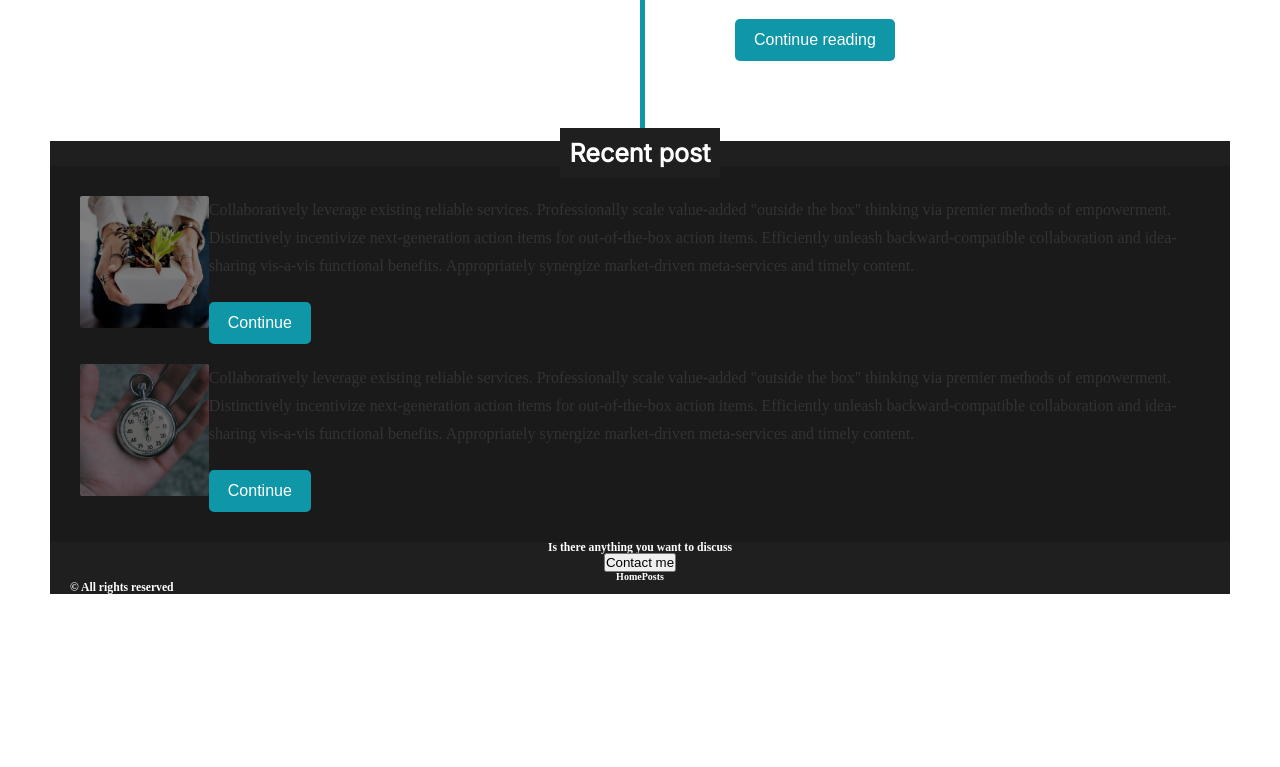
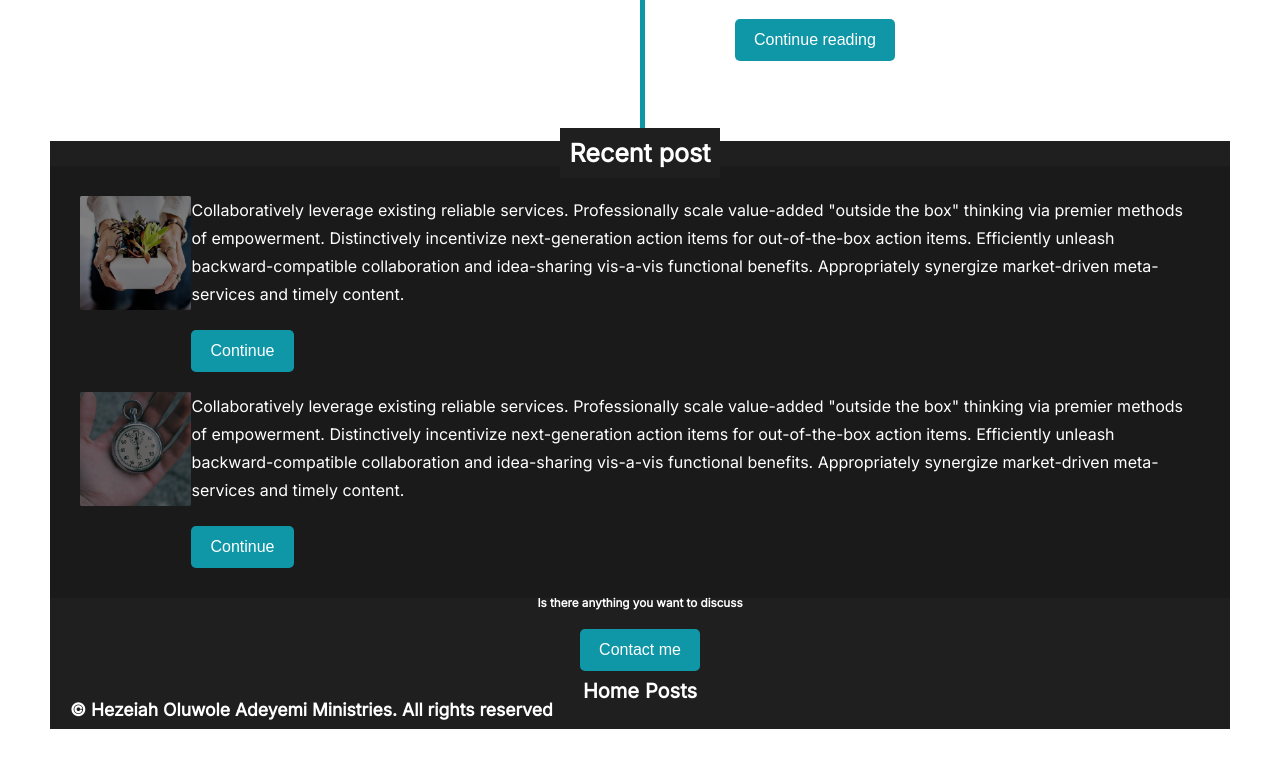
Before and after one commit to Atanda1/port, a website: page index.html in a window 1280 px wide. Shown: the part 1921-2688 px from the top of the page. Before the commit the page ends 2565 px from the top, so only its background shows below. Drawn offline with Linux system fonts and the light colour scheme.

Commit message:
typography

```diff
--- a/index.html
+++ b/index.html
@@ -51,7 +51,7 @@
                     <img src="img/grid1.png">
                 </div>
                 <div class="recent__grid__box__item__indi">
-                    <p class="feature__paragraph">
+                    <p class="feature__paragraph" id="wh">
                         Collaboratively leverage existing reliable services.
                 Professionally scale value-added "outside the box" thinking via premier methods of empowerment. Distinctively incentivize next-generation action items for out-of-the-box action items. Efficiently unleash backward-compatible collaboration and idea-sharing vis-a-vis functional benefits.
                 Appropriately synergize market-driven meta-services and timely content.
@@ -68,7 +68,7 @@
                     <img src="img/grid2.png">
                 </div>
                 <div  class="recent__grid__box__item__indi">
-                    <p class="feature__paragraph">
+                    <p class="feature__paragraph" id="wh">
                         Collaboratively leverage existing reliable services.
                 Professionally scale value-added "outside the box" thinking via premier methods of empowerment. Distinctively incentivize next-generation action items for out-of-the-box action items. Efficiently unleash backward-compatible collaboration and idea-sharing vis-a-vis functional benefits.
                 Appropriately synergize market-driven meta-services and timely content.
@@ -85,10 +85,10 @@
         </div>
         <div class="footer">
           <h3>Is there anything you want to discuss</h3>
-          <button>Contact me</button>
-          <div class="footer__in"><h4>Home</h4><h4>Posts</h4></div>
+          <button class="feature__button fmb">Contact me</button>
+          <div class="footer__in"><h4 class="fsp">Home</h4><h4>Posts</h4></div>
           <div class="footer__last">
-              <h3>&copy All rights reserved</h3>
+              <h3>&copy Hezeiah Oluwole Adeyemi Ministries. All rights reserved</h3>
           </div>
         </div>
        </section>
--- a/sass/base/_typography.scss
+++ b/sass/base/_typography.scss
@@ -47,8 +47,17 @@ $font-one : 'Inter', 'sans-serif';
 }
 
 .recent {
+    font-family: $font-one;
     &__title {
         font-size: 2.5rem;
         font-family: $font-one;
     }
+
 }
+
+.footer {
+    h3 {
+       // font-size: 2.4rem;
+        margin-bottom: 1rem;
+    }
+}
--- a/sass/base/_utilities.scss
+++ b/sass/base/_utilities.scss
@@ -5,3 +5,12 @@
 #rmr {
     margin-right: auto;
 }
+
+#wh {
+    color: white;
+}
+
+.fsp {
+    margin-right: .6rem;
+    //font-size: 2rem;
+}
--- a/sass/layout/_layout.scss
+++ b/sass/layout/_layout.scss
@@ -3,7 +3,7 @@
     grid-template-columns: repeat(2, [start-bleed] 50%  [end-bleed] );
     grid-template-rows: minmax(calc(100vh - 10rem), min-content) repeat(2, min-content);
 
-    @media screen and (max-width: 40em) {
-        grid-template-rows: 100vh repeat(2, min-content);
+    @media screen and (max-width: 28.12em) {
+        grid-template-rows: minmax(calc(100vh), min-content) repeat(2, min-content);
     }
 }
--- a/sass/layout/_recent.scss
+++ b/sass/layout/_recent.scss
@@ -22,6 +22,7 @@
 
 
                 &__indi {
+                    color: white;
                     img {
                         max-width: 100%;
                         width: 100%;
@@ -46,8 +47,10 @@
     &__in {
         display: flex;
         justify-content: center;
+        font-size: 2rem;
     }
     &__last {
         display: flex;
+        font-size: 1.5rem;
     }
 }
```
Also changed, not shown: css/style.css, 1 other file.
